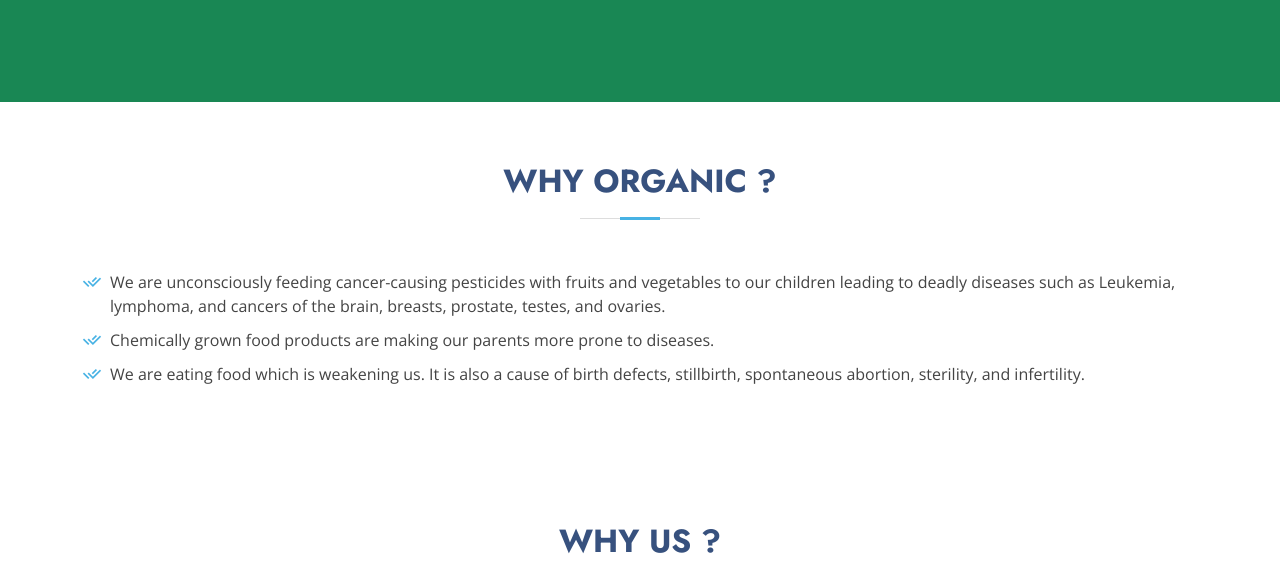
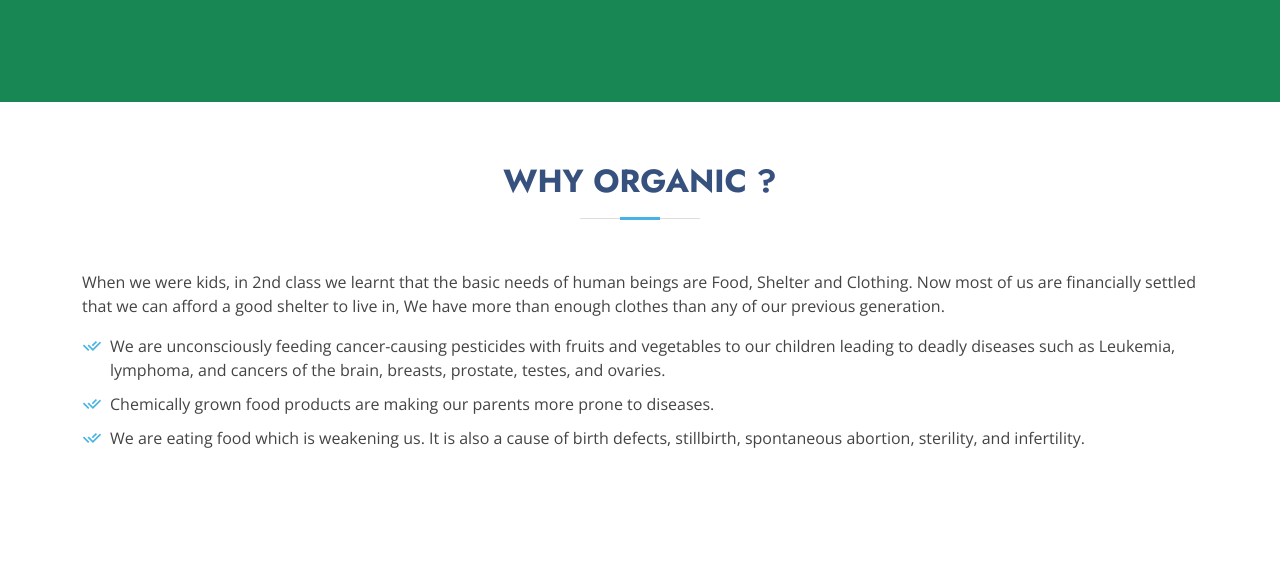
Before and after one commit to weborganically/weborganically.github.io, a plain HTML site: page index.html in a window 1280 px wide. Shown: the part 538-1100 px from the top of the page. Drawn offline with nearby package versions, Linux system fonts and the light colour scheme.

Commit message:
WhyOrganic Updated

```diff
--- a/index.html
+++ b/index.html
@@ -142,10 +142,10 @@
 
         <div class="row content">
           <div class="col-lg-12">
-            <!-- <p>
-              Lorem ipsum dolor sit amet, consectetur adipiscing elit, sed do eiusmod tempor incididunt ut labore et dolore
-              magna aliqua.
-            </p> -->
+            <p>
+              When we were kids, in 2nd class we learnt that the basic needs of human beings are Food, Shelter and Clothing.
+              Now most of us are financially settled that we can afford a good shelter to live in, We have more than enough clothes than any of our previous generation.
+            </p>
             <ul>
               <li><i class="ri-check-double-line"></i> We are unconsciously feeding cancer-causing pesticides with fruits and vegetables to our children leading to deadly diseases such as Leukemia, lymphoma, and cancers of the brain, breasts, prostate, testes, and ovaries. </li>
               <li><i class="ri-check-double-line"></i>Chemically grown food products are making our parents more prone to diseases.
```
